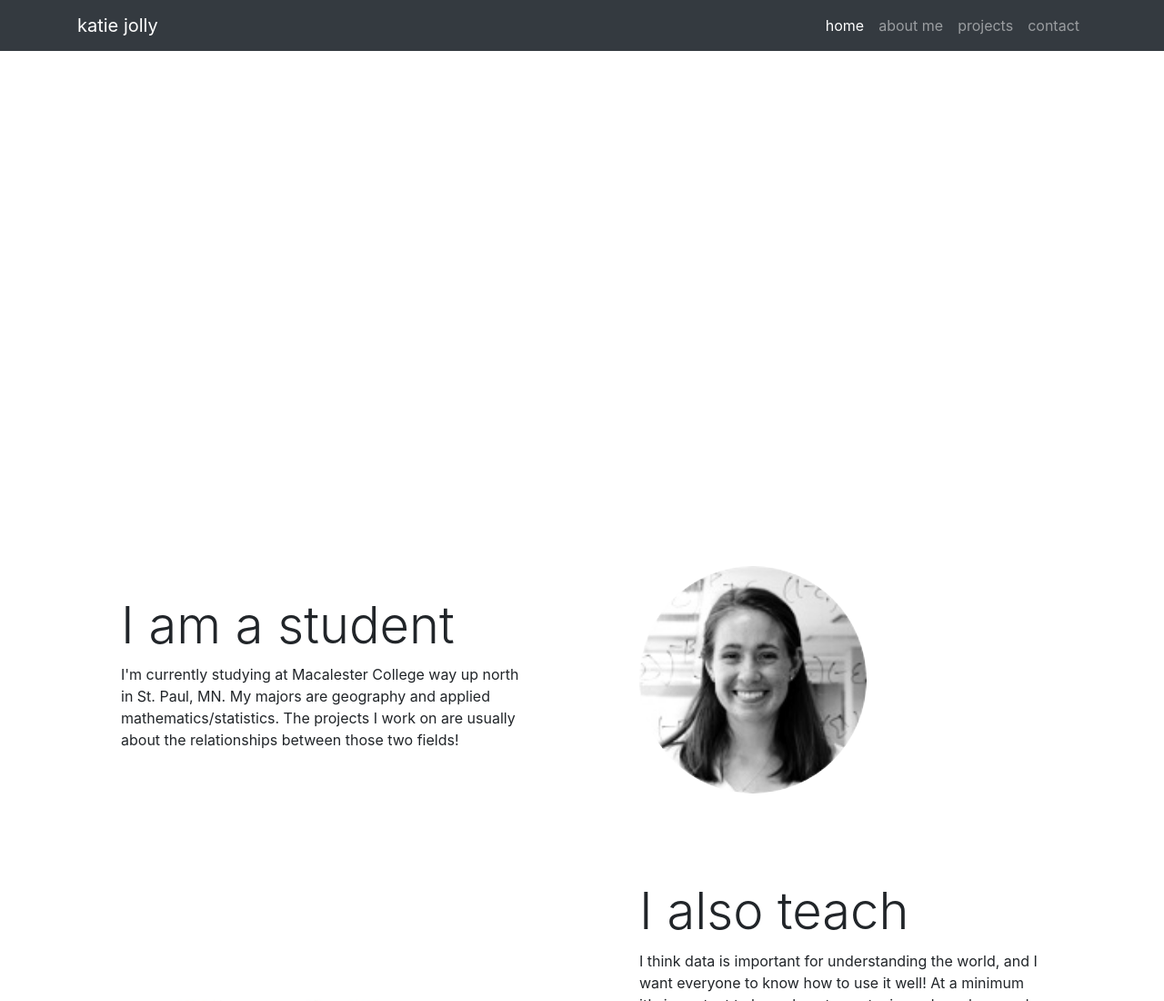
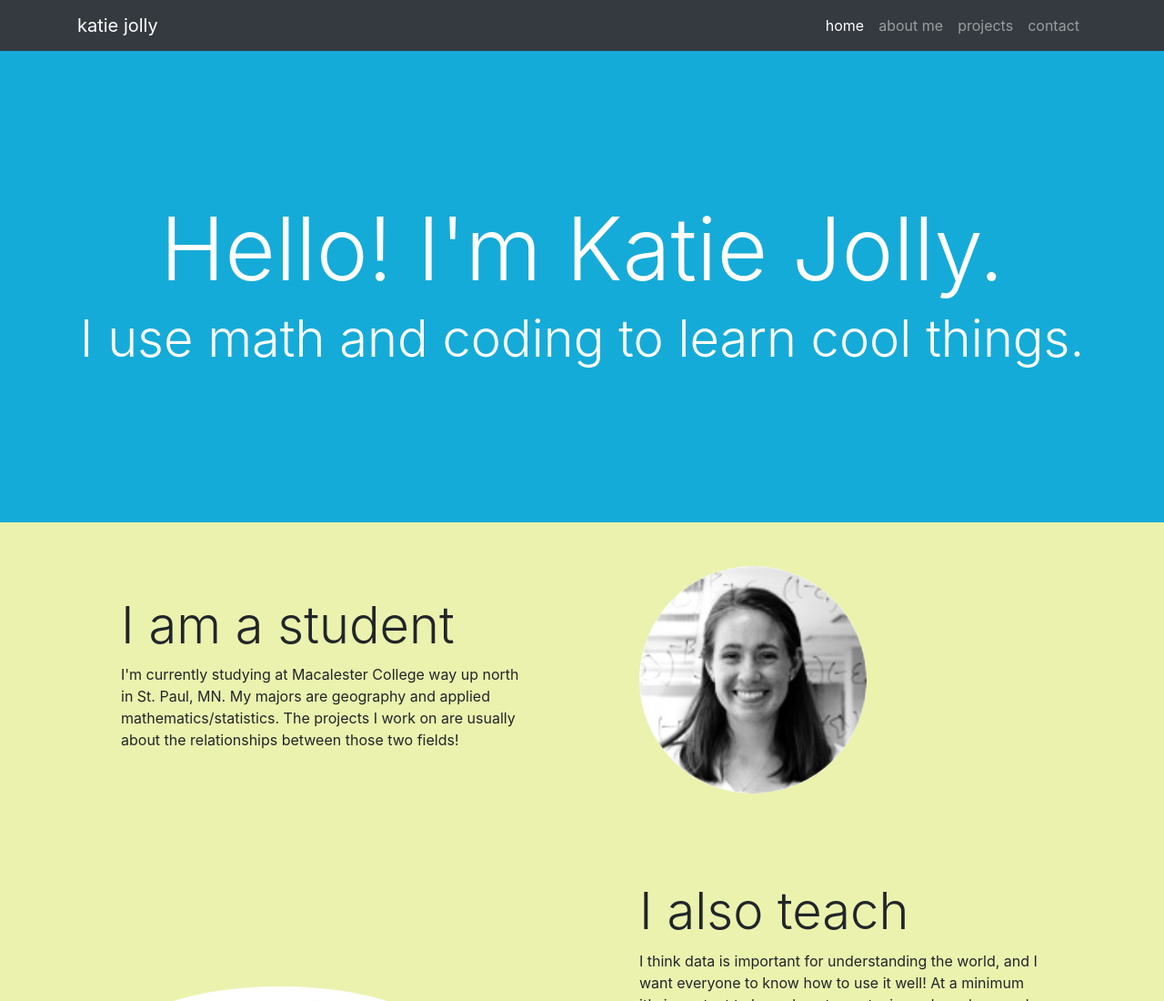
Before and after one commit to katiejolly/old-website, a website: page index.html in a window 1280 px wide. Shown: the top 1100 px of the page at 91% size. Drawn offline with Linux system fonts and the light colour scheme.

Commit message:
trying to fix colors

```diff
--- a/css/one-page-wonder.css
+++ b/css/one-page-wonder.css
@@ -6,7 +6,7 @@
 
 body {
   padding-top: 54px;
-  background-color: "#ebf2ae";
+  background-color: #ebf2ae;
 }
 
 @media (min-width: 992px) {
@@ -29,8 +29,8 @@ header.masthead {
 header.masthead>.overlay {
   padding: 5rem 0;
   text-align: center;
-  background: "#15abd8";
-  color: "#666564";
+  background-color: #15abd8;
+  color: #666564;
 }
 
 @media (min-width: 992px) {
```
